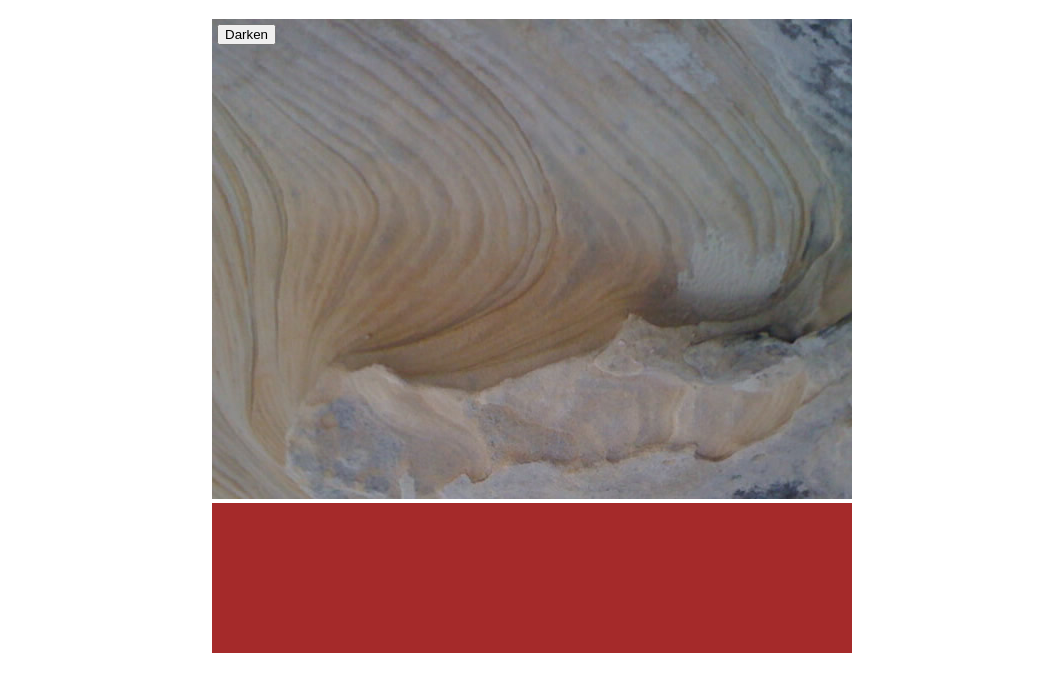
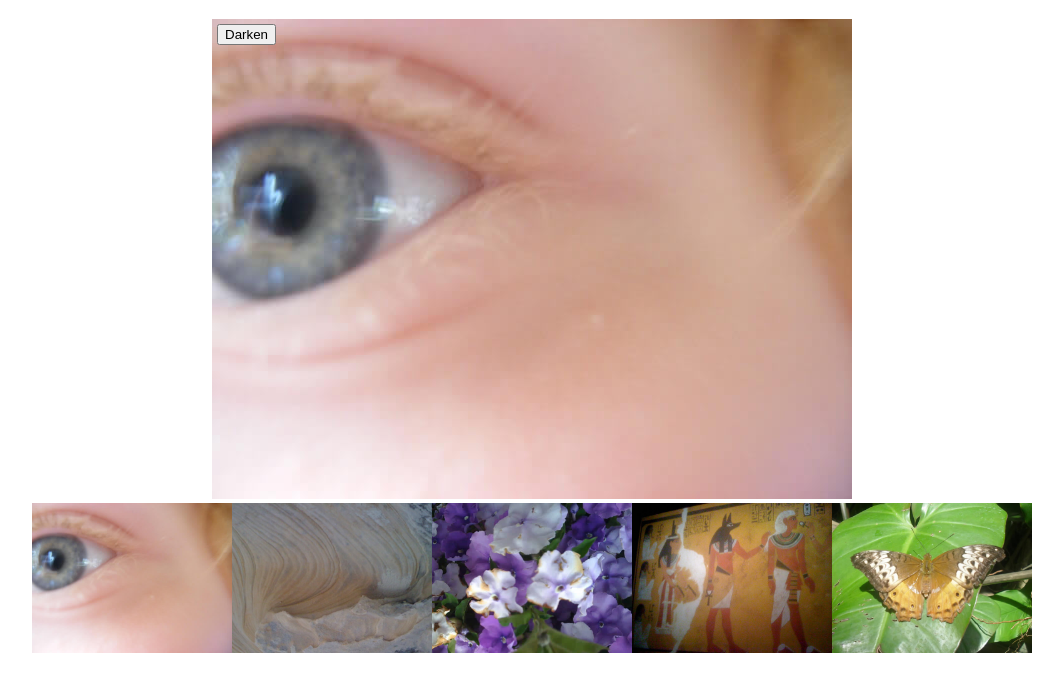
Before and after one commit to muhammedshibilm/GTech-Mulearn, a plain HTML site: page Image_Gallery/index.html in a window 1280 px wide. Shown: the part 69-760 px from the top of the page, without its empty margins (108-1171 px from the left). Drawn offline with Linux system fonts and the light colour scheme.

Commit message:
Final commit

```diff
--- a/Image_Gallery/css/style.css
+++ b/Image_Gallery/css/style.css
@@ -1,3 +1,6 @@
+*{
+    box-sizing: border-box;
+}
 body{
     display: flex;
     flex-direction: column;
@@ -6,6 +9,7 @@ body{
 }
 .full-img{
     position: relative;
+    width: 640px;
 }
 .displayed-img{
     width: 100%;
@@ -31,7 +35,8 @@ button{
 }
 .thumb-bar{
     display: flex;
+}
+.thumb-bar > img{
     height: 150px;
-    width: 640px;
-    background-color: brown;
+
 }
--- a/Image_Gallery/index.html
+++ b/Image_Gallery/index.html
@@ -9,7 +9,7 @@
 <body>
     <h1>Image Gallery</h1>
     <div class="full-img">
-        <img src="Images/pic2.jpg" class="displayed-img" alt="human blue eye">
+        <img src="Images/pic1.jpg" class="displayed-img" alt="human blue eye">
         <div class="overlay"></div>
         <button class="dark">Darken</button>
     </div>
--- a/Image_Gallery/js/main.js
+++ b/Image_Gallery/js/main.js
@@ -1,7 +1,19 @@
+//overlay container
 var overlayColor = document.querySelector('.overlay')
+// Color changing button
 var button=document.querySelector('.dark')
-
-let values=true
+// images names
+const imagesArray=[
+  {"url":"Images/pic1.jpg","alt":"human blue eye"},
+  {"url":"Images/pic2.jpg","alt":"White smokes"},
+  {"url":"Images/pic3.jpg","alt":"Blue flowers"},
+  {"url":"Images/pic4.jpg","alt":"Pyramid inside pic"},
+  {"url":"Images/pic5.jpg","alt":"Butterfly"},
+]
+//Images list displaying container
+var smallScreen=document.querySelector('.thumb-bar')
+//Big Screen image tag
+var bigScreen=document.querySelector('.displayed-img')
 //changing overlay div and button text
 function overlayButton(){
     //Get current class name of that button
@@ -20,3 +32,30 @@ function overlayButton(){
 
 // Button event hander
 button.addEventListener('click',()=>overlayButton());
+
+//thumb-bar images display
+document.addEventListener('DOMContentLoaded',()=>{
+
+    //display image function
+    function displayImages(url){
+
+        for (let index = 0; index < url.length; index++) {
+            //small screen image tag
+            let img = document.createElement('img');
+            //Geting each images from array
+            let images=url[index];
+            img.src=images.url;
+            img.alt=images.alt;
+            img.addEventListener('click',()=>showBigImage(images.url,images.alt))
+            //aading the images in the thumb-bar container
+            smallScreen.appendChild(img)
+        }
+    }
+    displayImages(imagesArray);
+})
+
+function showBigImage(url,alt) {
+    console.log(url,alt);
+    bigScreen.src=url;
+    bigScreen.alt=alt;
+}
```
